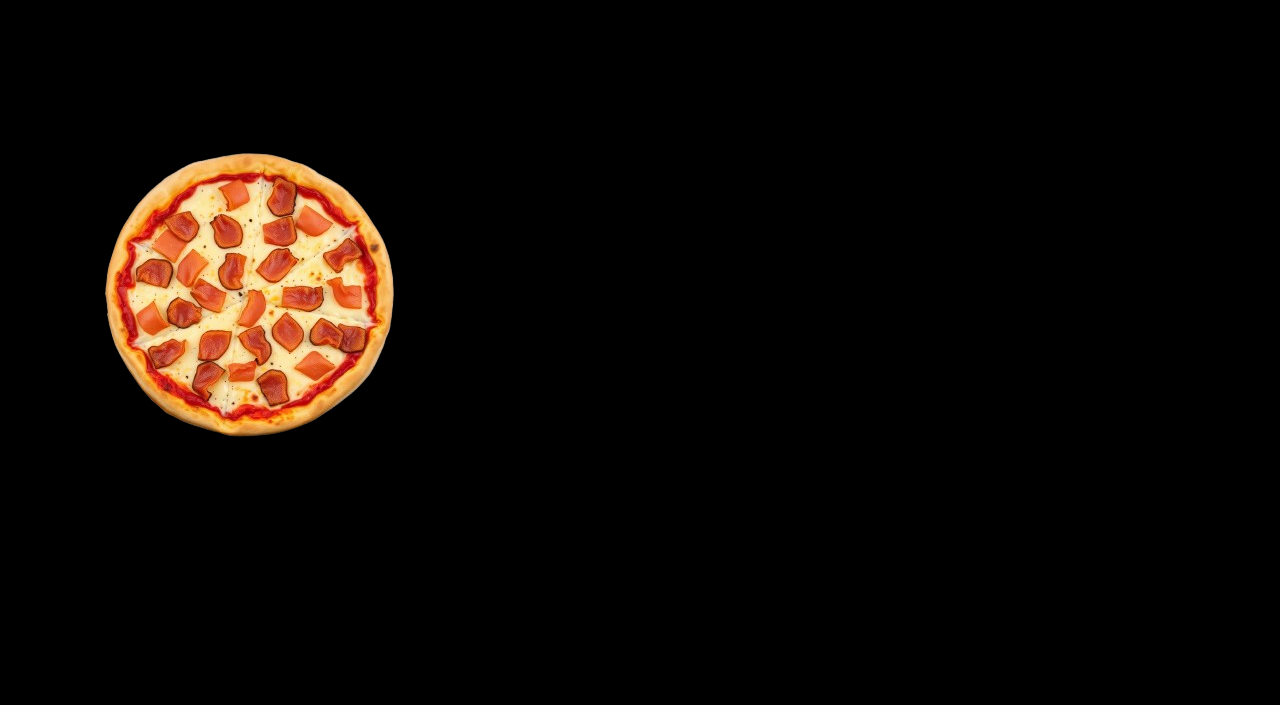
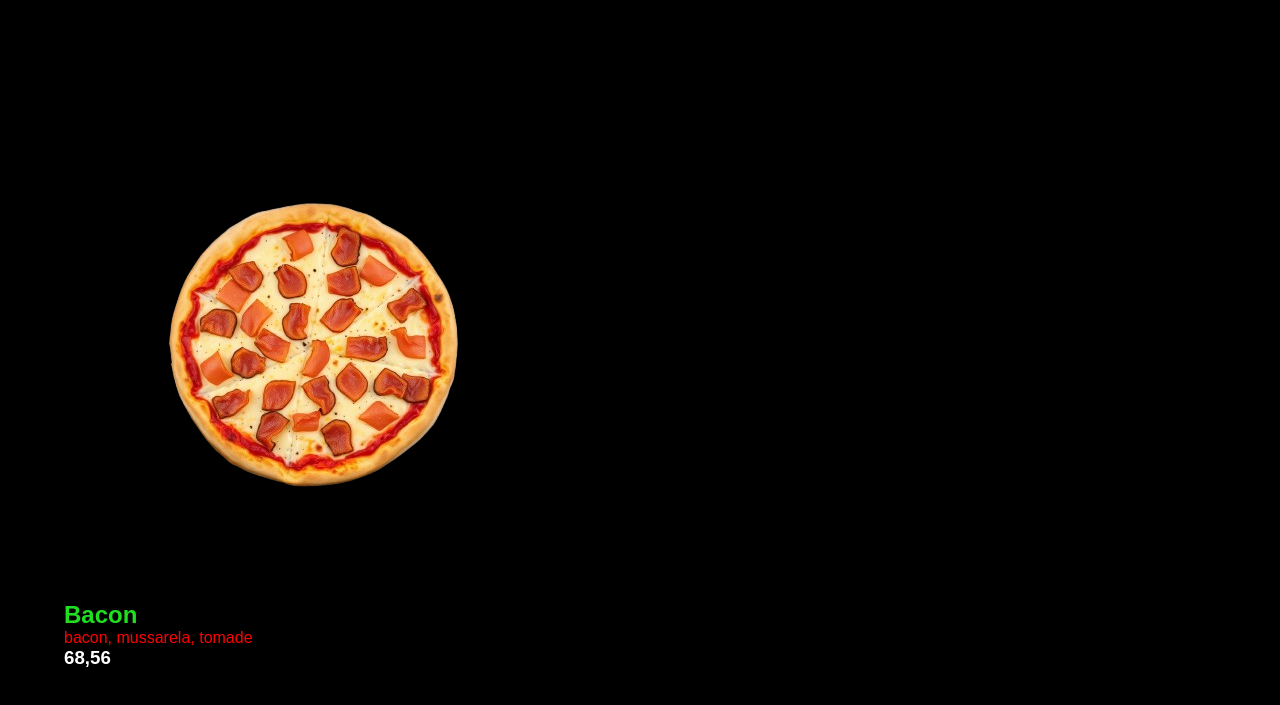
Before and after one commit to ramonsantonio/site-pizza, a plain HTML site: page index.html in a window 1280 px wide. Shown: the part 395-1100 px from the top of the page. Before the commit the page ends 992 px from the top, so only its background shows below. Drawn offline with Linux system fonts and the light colour scheme.

Commit message:
pizza edit

```diff
--- a/index.html
+++ b/index.html
@@ -56,6 +56,12 @@
                                 bacon, mussarela, tomade
                             </p>
                         </div>
+
+                        <div class="um-scripit-h3">
+                            <h3>
+                                68,56
+                            </h3>
+                        </div>
                     </div> <!--um-scripit-->
                 </div> <!--um-->
             </div> <!--flex-->
--- a/style.css
+++ b/style.css
@@ -10,6 +10,11 @@ html {
     background-color: black;
 }
 
+.flex {
+    display: flex;
+    align-items: center;
+}
+
 /* header */
 
 .inicial {
@@ -19,11 +24,12 @@ html {
 .inicial .flex {
     display: flex;
     justify-content: space-evenly;
+    text-align: left;
     align-items: center;
 }
 
 .scripit-h1 {
-    color: rgb(32, 223, 32);
+    color: #20df20;
     font-size: 30px;
 }
 
@@ -40,3 +46,21 @@ html {
 .logo-img img {
     width: 600px;
 }
+
+/* Primeiro */
+
+.primeiro {
+    padding: 50px 5%;
+}
+
+.um-scripit-h2 h2 {
+    color: #20df20;
+}
+
+.um-scripit-p p {
+    color: red;
+}
+
+.um-scripit-h3 h3 {
+    color: white;
+}
```
